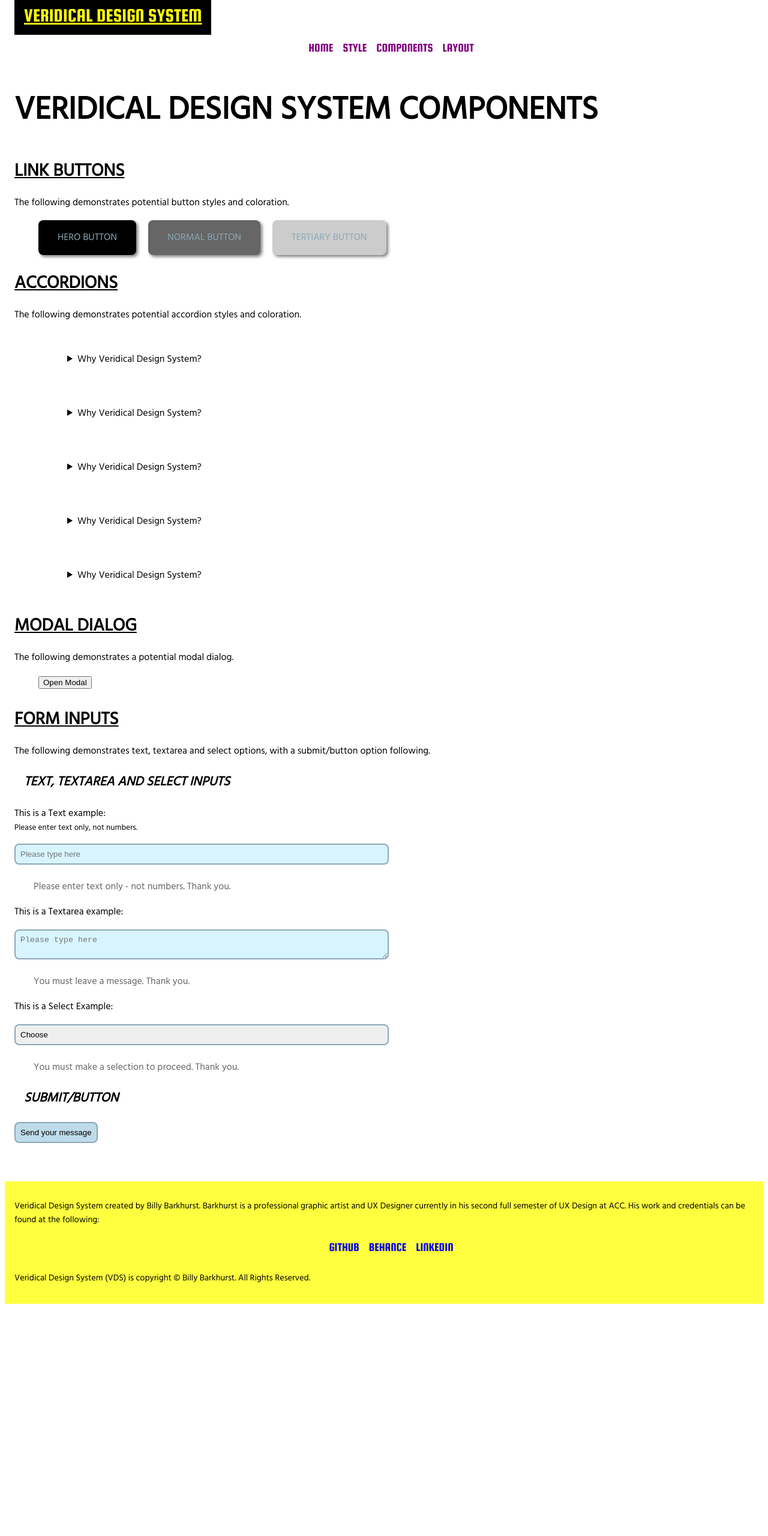
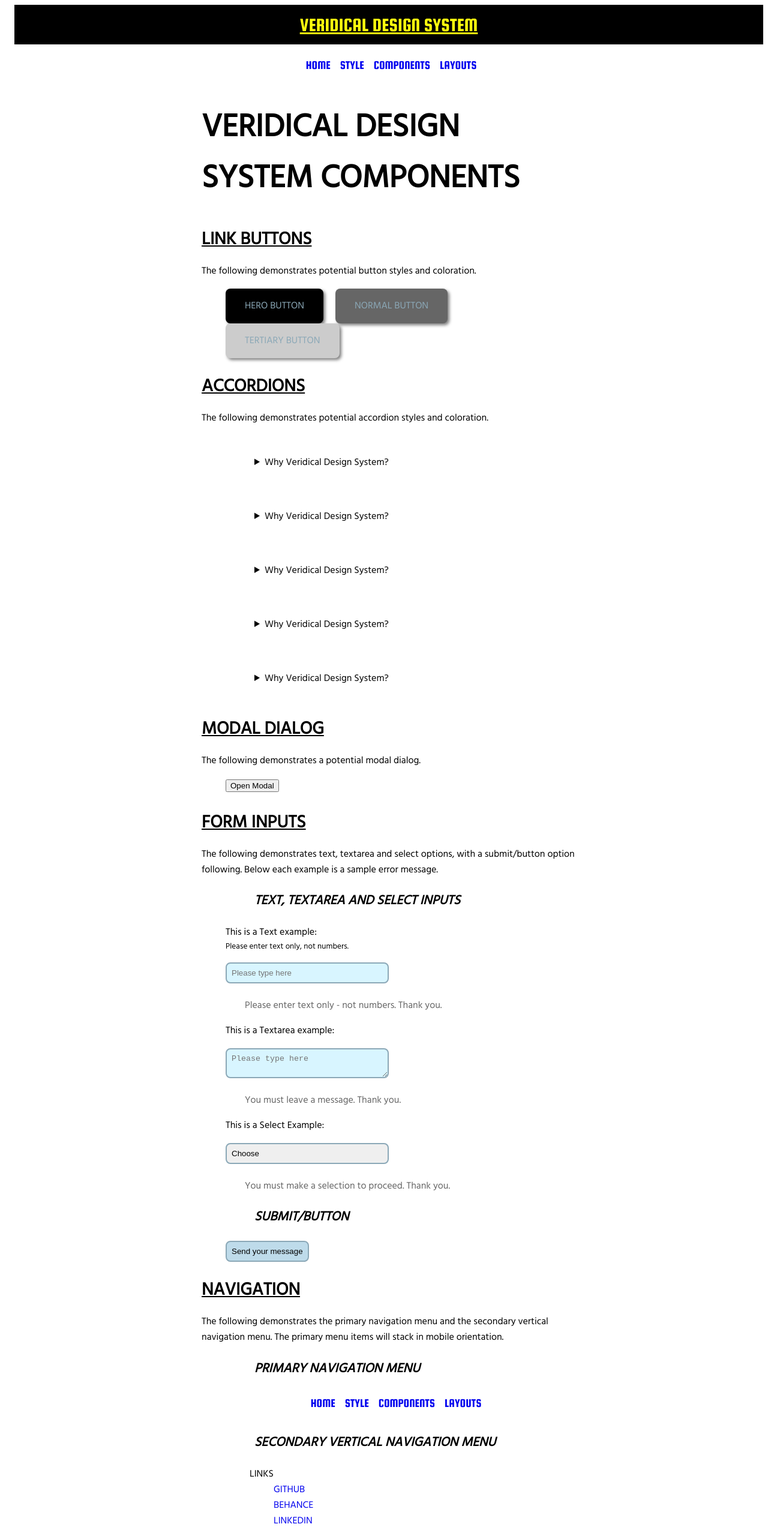
Before and after one commit to Icedudeweb/Veridical-Design-System, a plain HTML site: page components.html in a window 1280 px wide. Shown: the top 2560 px of the page at 60% size. Before the commit the page ends 2181 px from the top, so only its background shows below. Drawn offline with Linux system fonts and the light colour scheme.

Commit message:
Add files via upload
Commit #6.

```diff
--- a/components.html
+++ b/components.html
@@ -18,12 +18,12 @@
 
         <a href="index.html" class="site-logo">Veridical Design System</a>
 
-       	<nav>
+       	<nav class="page-nav">
 			<ul>
-				<li><a href="">Home</a></li>
-				<li><a href="">Style</a></li>
-				<li><a href="">Components</a></li>
-				<li><a href="">Layout</a></li>
+				<li><a href="index.html" class="nav">Home</a></li>
+				<li><a href="style.html" class="nav">Style</a></li>
+				<li><a href="components.html" class="nav current-page">Components</a></li>
+				<li><a href="layouts.html" class="nav">Layouts</a></li>
 			</ul>
 		</nav>
 
@@ -137,7 +137,9 @@
 
 			<h2 class="h2-decorative">Form Inputs</h2>
 
-			<p>The following demonstrates text, textarea and select options, with a submit/button option following.</p>
+			<p>The following demonstrates text, textarea and select options, with a submit/button option following. Below each example is a sample error message.</p>
+
+				<figure>
 
 					<h3 class="h3-decorative">Text, Textarea and Select Inputs</h3>
 
@@ -162,6 +164,47 @@
 					<h3 class="h3-decorative">Submit/Button</h3>
 
 						<input type="submit" value="Send your message">
+
+				</figure>
+
+
+
+
+			<h2 class="h2-decorative">Navigation</h2>
+
+				<p>The following demonstrates the primary navigation menu and the secondary vertical navigation menu. The primary menu items will stack in mobile orientation.</p>
+
+					<figure>
+
+						<h3 class="h3-decorative">Primary Navigation Menu</h3>
+
+							<nav class="page-nav">
+								<ul>
+									<li><a href="index.html" class="nav">Home</a></li>
+									<li><a href="style.html" class="nav">Style</a></li>
+									<li><a href="components.html" class="nav current-page">Components</a></li>
+									<li><a href="layouts.html" class="nav">Layouts</a></li>
+								</ul>
+							</nav>
+
+						<h3 class="h3-decorative">Secondary Vertical Navigation Menu</h3>
+
+							<nav>
+								<ul>
+									<li class=vertical-navigation>Links
+										<ul>
+											<li class=vertical-navigation><a href="http://www.github.com">Github</li>
+											<li class=vertical-navigation><a href="http://www.behance.com">Behance</li>
+											<li class=vertical-navigation><a href="http://www.linkedin.com">Linkedin</a></li>
+										</ul>
+									</li>
+								</ul>
+							</nav>
+
+
+					</figure>
+
+
 
 		</section>
 
--- a/style.css
+++ b/style.css
@@ -27,6 +27,11 @@ html {
 	--size-one-down: calc( 0.5rem * var(--size-ratio) );
 
 	font-family: var(--font-body);
+}
+
+main {
+	max-width: 40rem;
+	margin: auto;
 }
 
 
@@ -70,7 +75,7 @@ Figure Component
 	background-color: var(--color-black);
 	color: white;
 	margin-left: 5.5rem;
-	padding: 0.25rem 0rem 0rem 1rem;
+	padding: 0.25rem 0 0 1rem;
 	width: 400px;
 }
 
@@ -97,7 +102,7 @@ Figure Component
 .small-body-uppercase {
 	background-color: var(--color-light-blue);
 	font-size: 15px;
-	margin: 0rem 0rem 2rem 3rem;
+	margin: 0 0 2rem 3rem;
 	padding: 1rem;
 	text-transform: uppercase;
 	width: 375px;
@@ -156,7 +161,7 @@ Figure Component
 	background-color: var(--color-light-blue);
 	font-family: var(--font-head);
 	font-size: 15px;
-	margin: 0rem 0rem 2rem 3rem;
+	margin: 0 0 2rem 3rem;
 	padding: 1rem;
 	text-transform: uppercase;
 	width: 375px;
@@ -238,12 +243,12 @@ Figure Component
 
 .figcaption {
 	color: #424141;
-	margin: 3rem 0rem 0rem 5.5rem;
+	margin: 3rem 0 0 5.5rem;
 	font-style: italic;
 }
 
 .caption p {
-	margin: 0rem 0rem 0rem 3.5rem;
+	margin: 0 0 0 3.5rem;
 }
 
 .caption cite {
@@ -258,7 +263,7 @@ Figure Component
 
 .subdued-underline {
 	font-size: var(--size-one-down);
-	margin: 0rem 0rem 4rem 2.5rem;
+	margin: 0 0 4rem 2.5rem;
 	text-decoration: underline;
 }
 
@@ -289,7 +294,7 @@ Headings and Paragraphs Component
 .h3-decorative {
 	font-size: var(--size-one-up);
 	font-style: italic;
-	margin-left: 1rem;
+	margin-left: 3rem;
 	text-transform: uppercase;
 }
 
@@ -308,7 +313,7 @@ h6 {
 .featured-text {
 	font-size: var(--size-two-up);
 	font-style: italic;
-	margin: 1rem 0rem 0rem 10rem;
+	margin: 1rem 0 0 10rem;
 }
 
 
@@ -316,30 +321,31 @@ h6 {
 Header Component
 ==========================================*/
 
-nav a {
+.page-nav li {
+	border-bottom: 1px solid rgba(0,0,0,.3);
+	display: block;
 	text-decoration: none;
 }
 
-nav a:active {
+.page-nav a {
+	text-decoration: none;
+}
+
+.page-nav a:active {
 	color: var(--color-light-blue);
 	background: var(--color-super-light-blue);
 	text-decoration: underline;
 }
 
-nav a:focus {
+.page-nav a:focus {
 	text-decoration: underline;
 }
 
-nav a:hover {
-	text-decoration: underline;
-}
-
-nav a:visited {
+.page-nav a:visited {
 	color: purple;
 }
 
-nav li {
-	display: inline-flex;
+.page-nav li {
 	font-family: var(--font-head);
 	font-size: 1.25rem;
 	margin: 0.5rem 1rem 1rem 0;
@@ -347,23 +353,37 @@ nav li {
 	text-transform: uppercase;
 }
 
-nav ul {
-	display: flex;
-	justify-content: center;
-
-}
-
 .site-logo {
 	background-color: var(--color-black);
 	color: var(--color-yellow);
+	display: block;
 	font-family: var(--font-head);
 	font-size: 2rem;
-	margin: 0rem 0rem 0rem 1rem;
+	margin: 0 0 0 1rem;
 	padding: 1rem;
+	text-align: center;
 	text-decoration: underline;
 	text-transform: uppercase;
 }
 
+@media ( min-width: 800px ) {
+
+	.page-nav ul {
+		display: flex;
+		justify-content: center;
+	}
+
+	.page-nav li {
+		border-bottom: none;
+		display: block;
+		text-decoration: none;
+	}
+
+	.page-nav a:hover {
+		text-decoration: underline;
+	}
+
+}
 
 /*========================================
 Footer Component
@@ -601,6 +621,43 @@ input[type="submit"]:active {
 
 
 /*========================================
+Navigation
+==========================================*/
+
+.page-nav .current-page, .page-nav .current-page;visited {
+	color: var(--color-light-black);
+}
+
+.page-nav li {
+	display: block;
+	list-style: none;
+}
+
+.vertical-navigation {
+	list-style: none;
+	text-transform: uppercase;
+}
+
+@media ( min-width: 800px ) {
+
+	.page-nav ul {
+		display: flex;
+		justify-content: center;
+	}
+
+	.page-nav li {
+		border-bottom: none;
+		display: block;
+		text-decoration: none;
+	}
+
+	.page-nav a:hover {
+		text-decoration: underline;
+	}
+
+}
+
+/*========================================
 Media Query: min-width 725px
 ==========================================*/
 
```
Also changed, not shown: index.html (+3 -3 lines), layouts.html (+5 -5 lines), style.html (+6 -6 lines). Lines whose indentation alone changed are shown as unchanged.
